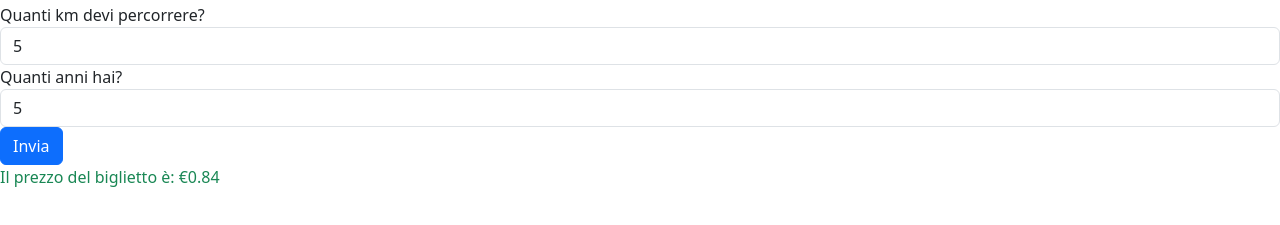
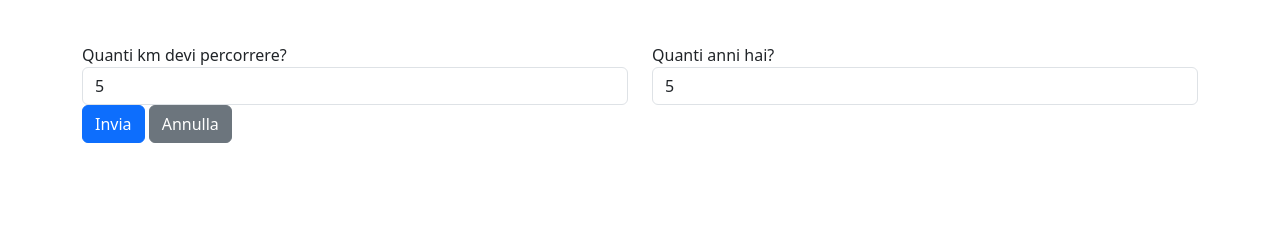
Before and after one commit to Fabio-Bianco/js-biglietto-treno-form, a plain HTML site: page index.html in a window 1280 px wide. Both pictures are taken after typing "5", "5" into the empty fields and a click on the input "Invia". Shown: the part 53-278 px from the top of the page. Drawn offline with nearby package versions, Linux system fonts and the light colour scheme.

Commit message:
feat: add input 'annulla' in html and javascript

```diff
--- a/index.html
+++ b/index.html
@@ -16,24 +16,28 @@
 <body>
     <h1>Calcolo del prezzo del biglietto del treno</h1>
     <form action="./index.html">
-
+        <div class="container mt-5">
+        <div class="row">
+            <div class="col-lg-6">
         <div class="form-group">
             <label for="km">Quanti km devi percorrere?</label>
             <input type="number" class="form-control" id="task-km" name="km-task" placeholder="Inserisci i km">
         </div>
-
+            </div>
+            <div class="col-lg-6">
         <div class="form-group">
             <label for="age">Quanti anni hai?</label>
             <input type="number" class="form-control" id="task-age" name="age-task" placeholder="Inserisci la tua età">
         </div>
-
-
+            </div>
+        </div classs="d-flex justify-content-center">
         <input class="btn btn-primary" id="send-task" type="submit" value="Invia">
-
+        <input class="btn btn-secondary" id="reset-task" type="button" value="Annulla">
+        </div>
 
     </form>
 <!-- Elemento per visualizzare il risultato -->
-    <div id="result"></div>
+
 
 
 
--- a/script.js
+++ b/script.js
@@ -5,7 +5,9 @@
 const kmTaskElement = document.getElementById('task-km');
 const ageTaskElement = document.getElementById('task-age');
 const sendTaskElement = document.getElementById('send-task');
+const resetTaskElement = document.getElementById('reset-task');
 const resultElement = document.getElementById('result');
+
 
 console.log(kmTaskElement);
 console.log(ageTaskElement);
@@ -44,7 +46,7 @@ sendTaskElement.addEventListener('click', function(event) {
     *  isNaN verifica se il valore inserito non è un numero o è minore o uguale a 0;
     * document.getElementById("result").innerHTML modifica il contenuto della pagina HTML (l'elemento con id result) per mostrare un messaggio di errore visibile all'utente, informandolo che i dati non sono validi.
     * */
-    if (isNaN(quantityMiles) || isNaN(quantityAge) || quantityMiles <= 0 || quantityAge <= 0 || quantityAge > 120) {
+    if (isNaN(quantityMiles) || isNaN(quantityAge) || quantityMiles <= 0 ||  quantityMiles > 10000 || quantityAge <= 0 || quantityAge > 120) {
         console.log("I dati inseriti non sono validi.");
         document.getElementById("result").innerHTML = "<p class='text-danger'>I dati inseriti non sono validi.</p>";
         return;
@@ -86,3 +88,9 @@ sendTaskElement.addEventListener('click', function(event) {
     resultElement.classList.remove("text-danger"); // Rimuove la classe di errore (rosso)
     resultElement.classList.add("text-success"); // Aggiunge la classe di successo (verde)
 });
+
+// Aggiunge l'event listener per nascondere il risultato
+resetTaskElement.addEventListener('click', function() {
+    resultElement.textContent = ''; // Cancella il contenuto del risultato
+    resultElement.classList.remove("text-success", "text-danger"); // Rimuove eventuali classi di colore
+});
```
